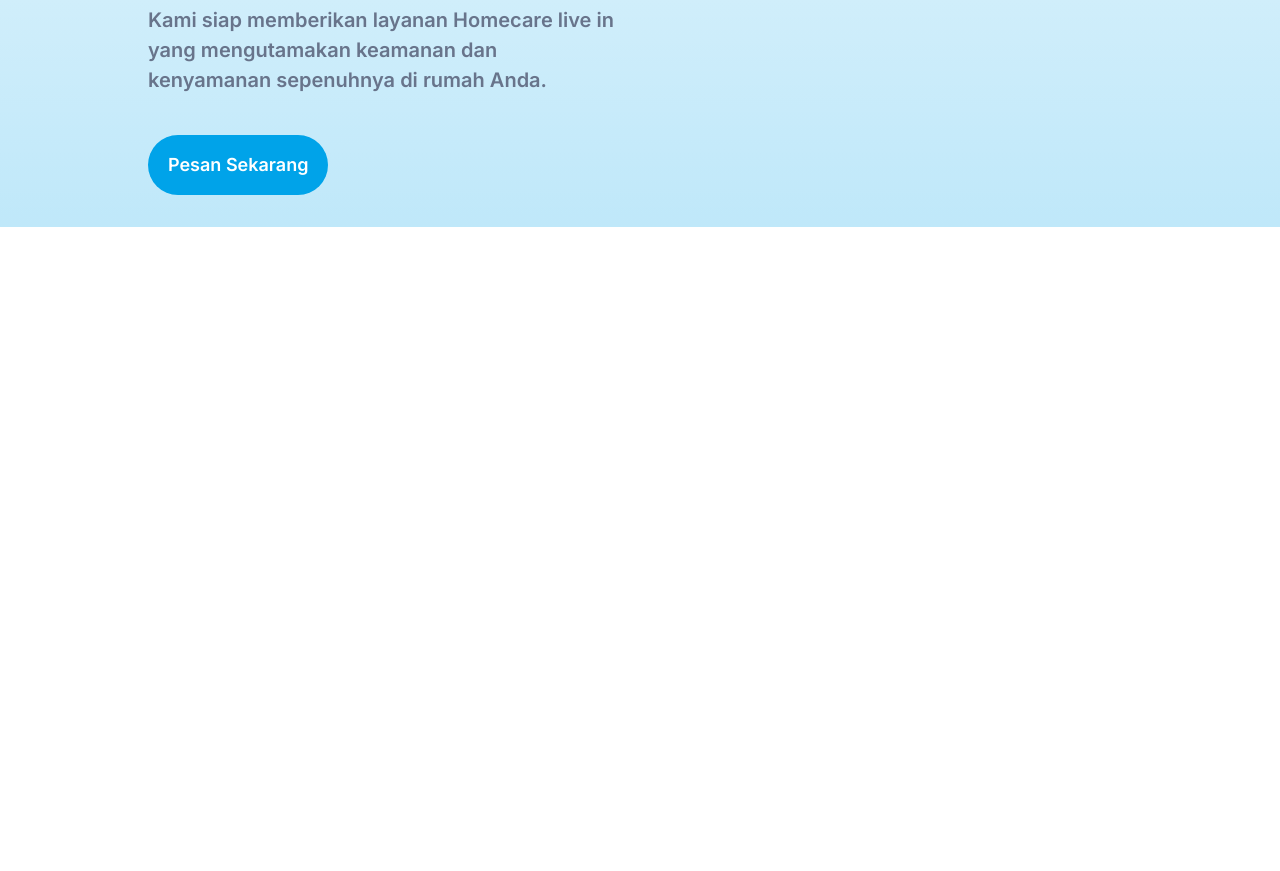
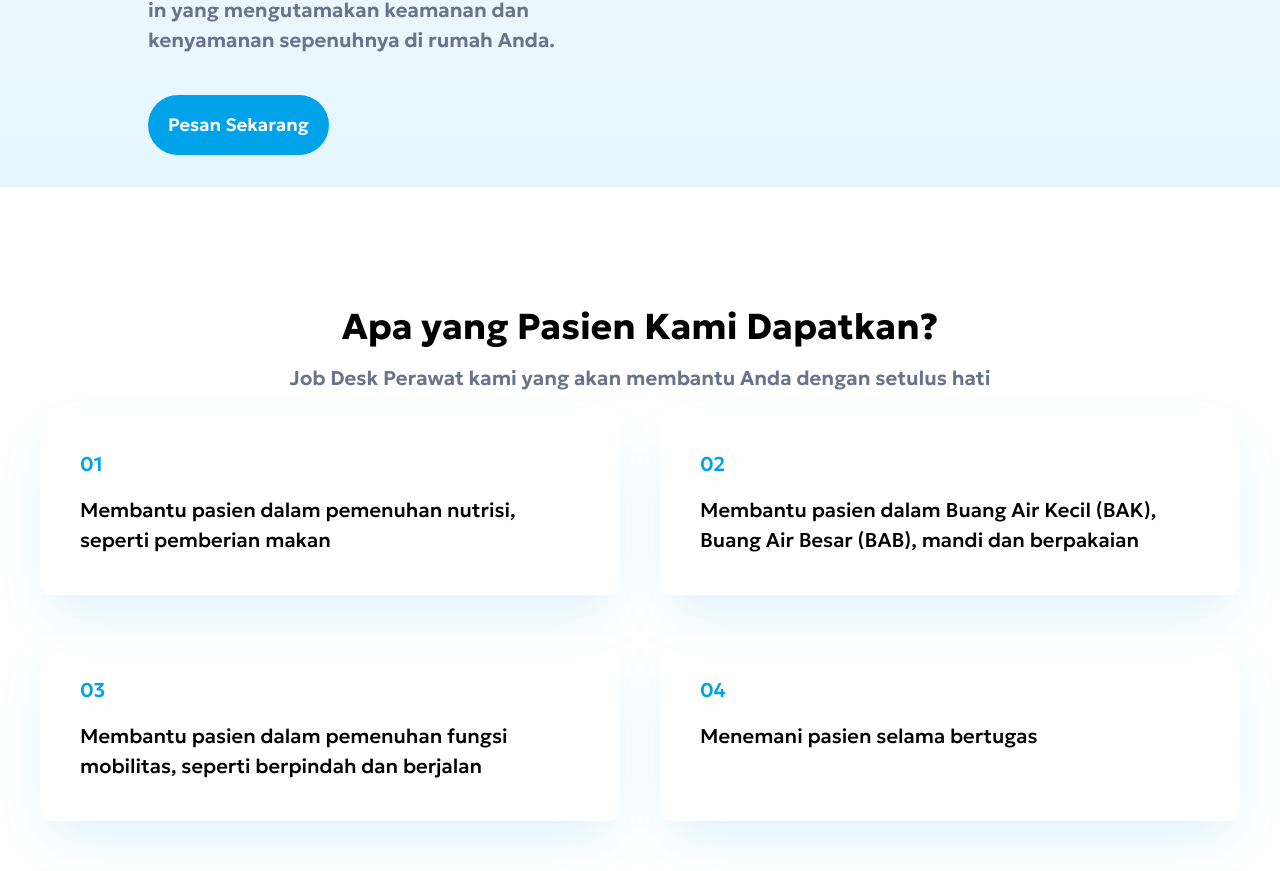
Before and after one commit to rootaditiya/magang-tugas1, a React (Create React App) app: page / in a window 1280 px wide. Shown: the part 805-1676 px from the top of the page. Before the commit the page ends 1112 px from the top, so only its background shows below. Built offline with nearby package versions, Linux system fonts and the light colour scheme.

Commit message:
add benefits

```diff
--- a/src/App.js
+++ b/src/App.js
@@ -1,14 +1,18 @@
+// import React, {useRef, useEffect} from 'react'
+import Button from './components/Button.js'
+import ChatIcon from './assets/chat.svg'
 import Header from './components/Header.js'
 import Hero from './components/Hero.js'
-import Button from './components/Button.js'
-import ChatIcon from './assets/chat.svg'
+import Benefits from './components/Benefits.js'
 
 const App = () => {
+
   return (
     <>
       <div className="pt-[4.75rem] lg:pt-[5.25rem]">
         <Header/>
         <Hero/>
+        <Benefits/>
 
         <div className="fixed bottom-5 right-5">
           <Button title="Chat" img={ChatIcon} classes="border-2 border-white"/>
--- /dev/null
+++ b/src/components/Benefits.js
@@ -0,0 +1,57 @@
+import Section from './Section.js'
+
+const Benefits = () => {
+
+	const benefitsLists =[
+			{
+				id: 1,
+				title: 'Membantu pasien dalam pemenuhan nutrisi, seperti pemberian makan'
+			},
+
+			{
+				id: 2,
+				title: 'Membantu pasien dalam Buang Air Kecil (BAK), Buang Air Besar (BAB), mandi dan berpakaian'
+			},
+			{
+
+				id: 3,
+
+				title: 'Membantu pasien dalam pemenuhan fungsi mobilitas, seperti berpindah dan berjalan'
+
+			},
+			{
+
+				id: 4,
+
+				title: 'Menemani pasien selama bertugas'
+
+			},
+
+		];
+
+
+	return(
+		<Section>
+			<div className="container relative flex flex-col space-y-4 justify-center items-center p-10">
+				<h2>Apa yang Pasien Kami Dapatkan?</h2>
+				<p className="text-appskep-secondary">
+					Job Desk Perawat kami yang akan membantu Anda dengan setulus hati
+				</p>
+				<div className="relatif max-w-7xl grid grid-cols-1 gap-10 md:grid-cols-2 justify-items-start">
+
+						{benefitsLists.map((item) => (
+								<div key={item.id}
+								className="flex flex-col gap-4 w-full text-[1.25rem] shadow-2xl shadow-appskep-primary/15 rounded-xl p-10">
+								<span className="text-appskep-primary">{item.id < 10 ? `0${item.id}` : item.id}</span>
+									<p className="font-medium">{item.title}</p>
+								</div>
+							))
+						}
+
+				</div>
+			</div>
+		</Section>
+		);
+}
+
+export default Benefits
--- a/src/components/Button.js
+++ b/src/components/Button.js
@@ -1,7 +1,7 @@
 const Button = (props) => {
 	return(
 		<button className={`flex items-center px-5 py-4 bg-appskep-primary hover:bg-appskep-primary-hover text-white text-lg rounded-full font-semibold ${props.classes}`}>
-			{props.img ? <img src={props.img}/> : ''}
+			{props.img ? <img src={props.img} alt=""/> : ''}
 			<span>{props.title}</span>
 		</button>
 		);
--- a/src/components/Header.js
+++ b/src/components/Header.js
@@ -1,4 +1,4 @@
-import React, {useState, useRef} from 'react';
+import React, {useState} from 'react';
 import { useLocation } from 'react-router-dom';
 import Button from './Button.js'
 
@@ -21,7 +21,6 @@ const Header = () => {
         	);
     };
 
-    const menuButton = useRef(null);
 	const openMenuToggle = () => {
 		setOpenMenu(!openMenu);
 	}
--- a/src/components/Hero.js
+++ b/src/components/Hero.js
@@ -9,7 +9,7 @@ const Hero = () => {
 			id="hero"
 			className=""
 		>
-			<div className="bg-gradient-to-t from-appskep-primary/25 to-transparent h-full">
+			<div className="bg-gradient-to-t from-appskep-primary/10 to-transparent w-full h-full">
 				<div className="container relative mx-auto my-0  pb-[2rem]">
 					<div className=" mx-auto relative max-w-screen-lg lg:grid grid-cols-2 gap-2">
 						<div className="px-5 flex flex-col">
@@ -21,10 +21,10 @@ const Hero = () => {
 								Kami siap memberikan layanan Homecare live in yang mengutamakan keamanan dan kenyamanan sepenuhnya di rumah Anda.
 							</p>
 
-							<div><Button title="Pesan Sekarang" classes=""/></div>
+							<div><Button title="Pesan Sekarang" classes="border-none"/></div>
 						</div>
-						<div className="sm:hidden lg:block p-0 ">
-							<img className="object-cover w-full m-0" src={section1Image} alt="Apps Homecare" height="50px"/>
+						<div className="hidden lg:block p-0 ">
+							<img className="object-cover w-full m-0" src={section1Image} alt="Apps Homecare" height=""/>
 						</div>
 
 					</div>
--- a/src/components/Section.js
+++ b/src/components/Section.js
@@ -6,9 +6,13 @@ const Section = ({
 	customPaddings,
 	children
 	}) => {
+
 	return(
-		<div id={id} className={`relative ${customPaddings || `py-10 lg:py-16 xl:py-20 ${crosses ? 'lg:py-32 xl:py40' : ''} ${className || ''}
-		`} `}
+		// <div id={id} className={`relative flex justify-center items-center ${crosses ? 'lg:py-32 xl:py40' : ''} ${className || ''}
+		// `}
+		// >
+		//
+		<div id={id} className={`relative flex justify-center items-center py-10`}
 		>
 			{children}
 
--- a/src/index.css
+++ b/src/index.css
@@ -1,4 +1,4 @@
-@import url('https://fonts.googleapis.com/css2?family=Inter:ital,opsz,wght@0,14..32,100..900;1,14..32,100..900&display=swap');
+@import url('https://fonts.googleapis.com/css2?family=Geologica:wght@100..900&display=swap');
 
 @tailwind base;
 @tailwind components;
@@ -12,7 +12,7 @@
 
   body{
     @apply text-[1.25rem] font-semibold;
-    font-family: Inter, Helvetica, sans-serif;
+    font-family: "Geologica", sans-serif;
   }
 
   h1{
```
